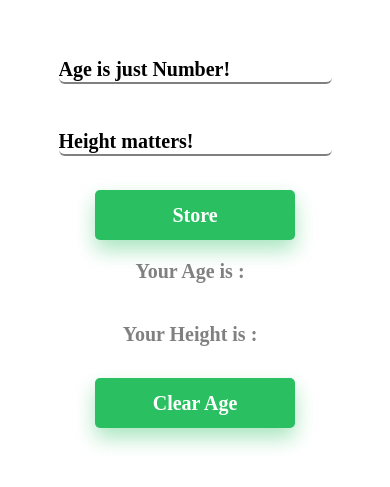
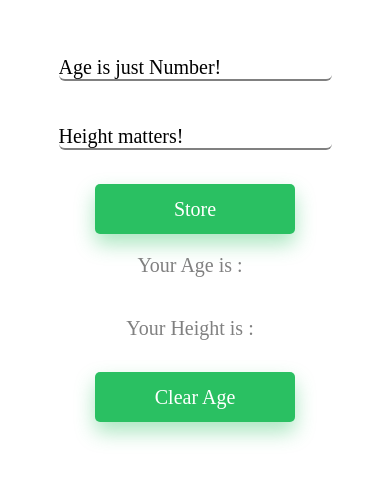
Before and after one commit to kevindevani/RN-AsyncStorage, a React Native app: screen / in a window 390 px wide. Shown: the part 161-648 px from the top of the page. Built offline with nearby package versions, Linux system fonts and the light colour scheme.

Commit message:
Add complete fonts for ios And Android

```diff
--- a/package.json
+++ b/package.json
@@ -12,7 +12,8 @@
   "dependencies": {
     "@react-native-async-storage/async-storage": "^1.13.3",
     "react": "16.13.1",
-    "react-native": "0.63.4"
+    "react-native": "0.63.4",
+    "react-native-iphone-x-helper": "^1.3.1"
   },
   "devDependencies": {
     "@babel/core": "^7.12.10",
--- a/src/components/HomeComponent/styles.js
+++ b/src/components/HomeComponent/styles.js
@@ -1,4 +1,5 @@
 import {StyleSheet} from 'react-native';
+import {Fonts} from '../../utils/fonts';
 
 export const styles = StyleSheet.create({
   Container: {
@@ -6,17 +7,16 @@ export const styles = StyleSheet.create({
     marginTop: '50%',
   },
   input: {
-    height: 28,
+    //height: 28,
     alignSelf: 'center',
     borderBottomWidth: 2,
     borderBottomLeftRadius: 6,
     borderBottomRightRadius: 6,
-    fontSize: 20,
-    fontWeight: 'bold',
+    fontSize: Fonts.size.l,
     borderColor: 'grey',
     marginVertical: 22,
     width: '70%',
-    fontFamily: 'Nunito-Regular',
+    fontFamily: Fonts.family.nunitoRegular,
   },
   buttonView: {
     marginTop: 12,
@@ -38,15 +38,13 @@ export const styles = StyleSheet.create({
     alignContent: 'center',
     fontSize: 20,
     color: 'white',
-    fontWeight: 'bold',
-    fontFamily: 'Nunito-Regular',
+    fontFamily: Fonts.family.nunitoRegular,
   },
   ageText: {
     margin: 20,
     alignSelf: 'center',
     fontSize: 20,
     color: 'grey',
-    fontWeight: 'bold',
-    fontFamily: 'Nunito-Regular',
+    fontFamily: Fonts.family.nunitoRegular,
   },
 });
--- /dev/null
+++ b/src/utils/fonts.js
@@ -0,0 +1,37 @@
+import {isIphoneX} from 'react-native-iphone-x-helper';
+import {Platform, StatusBar, Dimensions} from 'react-native';
+const {height} = Dimensions.get('window');
+
+const deviceHeight = isIphoneX()
+  ? height - 78 // iPhone X style SafeAreaView size in portrait
+  : Platform.OS === 'android'
+  ? height - Number(StatusBar.currentHeight)
+  : height;
+
+export function FontPercentage(percent) {
+  const heightPercent = (percent * deviceHeight) / 100;
+  return Math.round(heightPercent);
+}
+export function FontValue(fontSize) {
+  // guideline height for standard 5" device screen
+  const standardScreenHeight = 680;
+  const heightPercent = (fontSize * deviceHeight) / standardScreenHeight;
+  return Math.round(heightPercent);
+}
+
+export const Fonts = {
+  family: {
+    nunitoRegular: 'Nunito-Regular',
+  },
+  size: {
+    xxs: FontValue(8),
+    xs: FontValue(10),
+    s: FontValue(12),
+    m: FontValue(14),
+    l: FontValue(16),
+    xl: FontValue(18),
+    xxl: FontValue(20),
+    xxxl: FontValue(24),
+    title: FontValue(28),
+  },
+};
```
Also changed, not shown: assets/fonts/Nunito-Regular.ttf (deleted), 5 other files (tests, documents, lock files or other folders).
